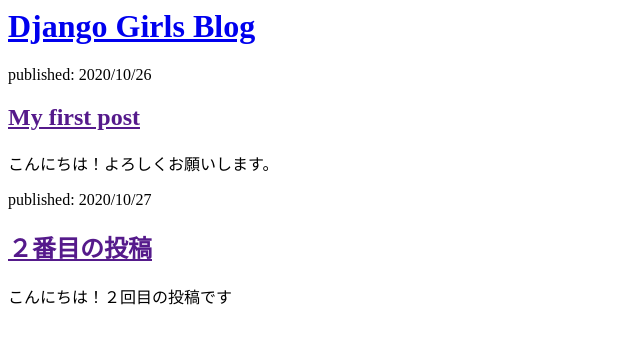
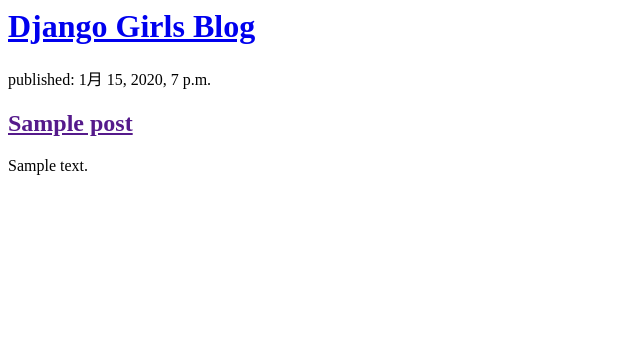
Before and after one commit to ouranosu/my-first-blog, a Django app: page / in a window 1280 px wide. Shown: the top 344 px of the page, without its empty margins (0-640 px from the left). Run offline with Django 3.2, Linux system fonts and the light colour scheme; tables that the repository leaves empty hold one stand-in row (values such as "Sample post").

Commit message:
Modified templates to display posts from database

```diff
--- a/blog/templates/blog/post_list.html
+++ b/blog/templates/blog/post_list.html
@@ -7,16 +7,12 @@
             <h1><a href="/">Django Girls Blog</a></h1>
         </div>
 
-        <div>
-        <p>published: 2020/10/26</p>
-        <h2><a href="">My first post</a></h2>
-        <p>こんにちは！よろしくお願いします。</p>
-        </div>
-
-        <div>
-            <p>published: 2020/10/27</p>
-            <h2><a href="">２番目の投稿</a></h2>
-            <p>こんにちは！２回目の投稿です</p>
-        </div>
+        {% for post in posts %}
+            <div>
+                <p>published: {{  post.published_date }}</p>
+                <h2><a href="">{{ post.title }}</a></h2>
+                <p>{{ post.text|linebreaksbr }}</p>
+            </div>
+        {% endfor %}
     </body>
 </html>
--- a/blog/views.py
+++ b/blog/views.py
@@ -1,5 +1,8 @@
 from django.shortcuts import render
+from django.utils import timezone
+from .models import Post
 
 
 def post_list(request):
-    return render(request, 'blog/post_list.html', {})
+    posts = Post.objects.filter(published_date__lte=timezone.now()).order_by('published_date')
+    return render(request, 'blog/post_list.html', {'posts': posts})
```
